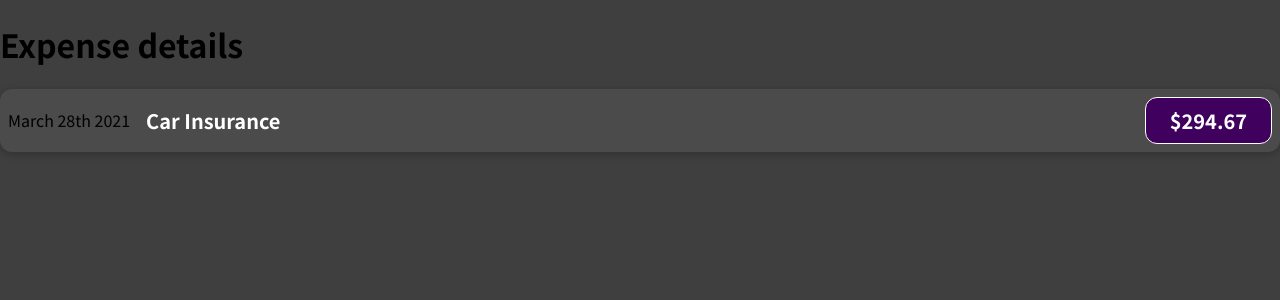
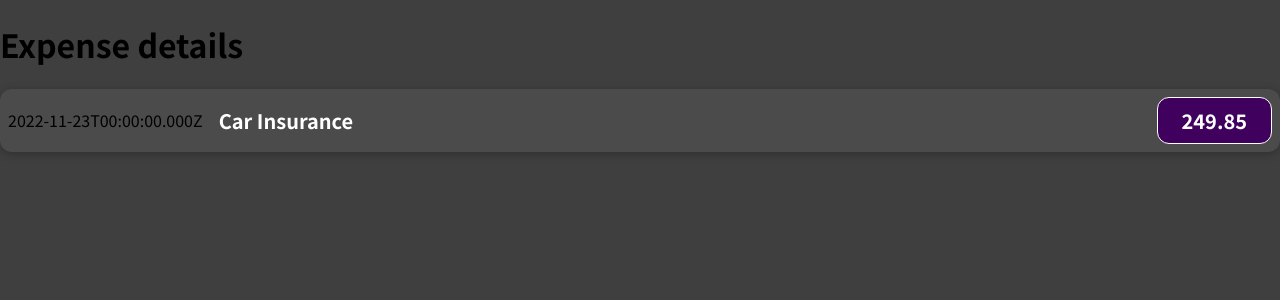
Before and after one commit to Moinulilm10/React_Tutorial, a React (Create React App) app: page / in a window 1280 px wide. Shown: the top 300 px of the page. Built offline with nearby package versions, Linux system fonts and the light colour scheme.

Commit message:
03.12_dynamic data and expression

```diff
--- a/src/Component/ExpenseItem/ExpenseItem.js
+++ b/src/Component/ExpenseItem/ExpenseItem.js
@@ -2,12 +2,16 @@
 import "./ExpenseItem.css";
 
 const ExpenseItem = () => {
+  const expenseDate = new Date(2022, 10, 23);
+  const expenseTitle = "Car Insurance";
+  const expenseAmount = "249.85";
+
   return (
     <div className="expense-item">
-      <div>March 28th 2021</div>
+      <div>{expenseDate.toISOString()}</div>
       <div className="expense-item__description">
-        <h2>Car Insurance</h2>
-        <div className="expense-item__price">$294.67</div>
+        <h2>{expenseTitle}</h2>
+        <div className="expense-item__price">{expenseAmount}</div>
       </div>
     </div>
   );
```
